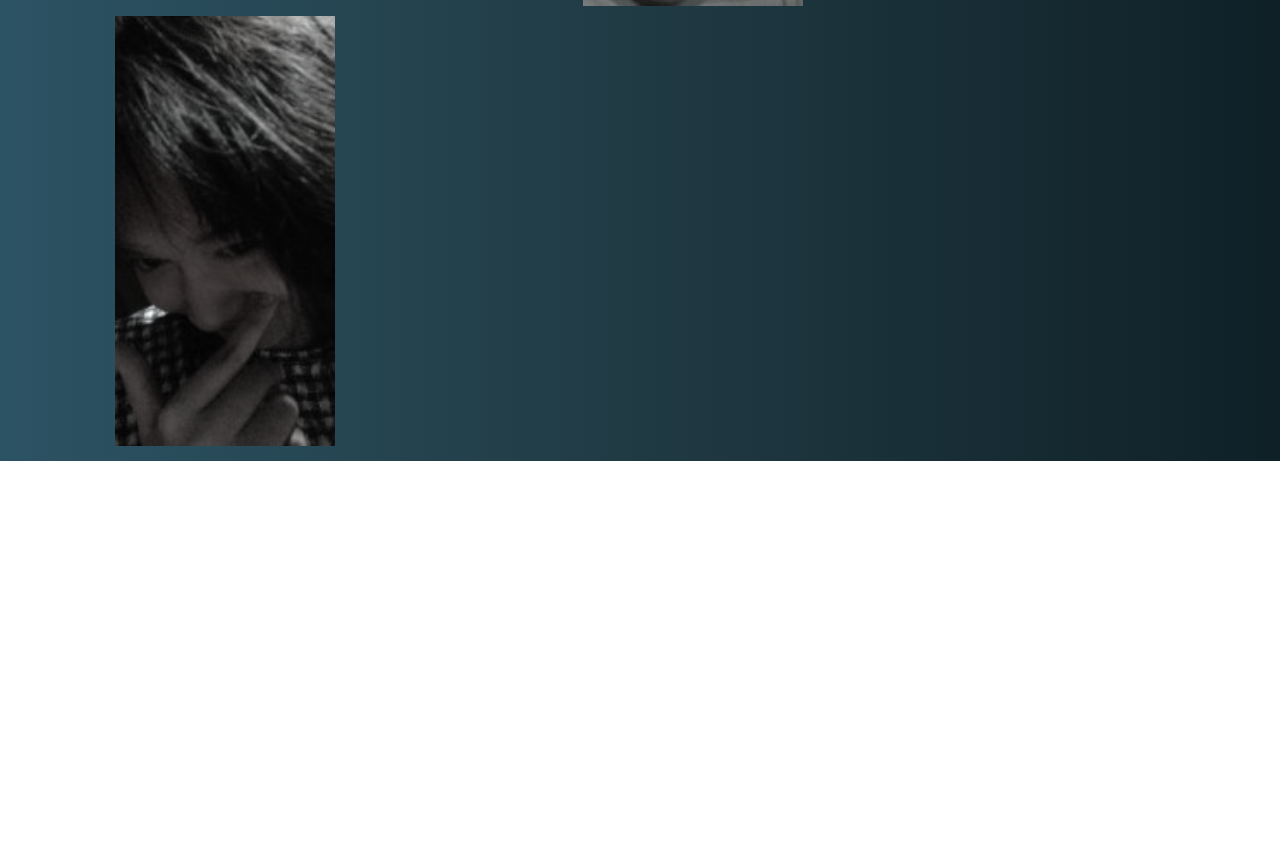
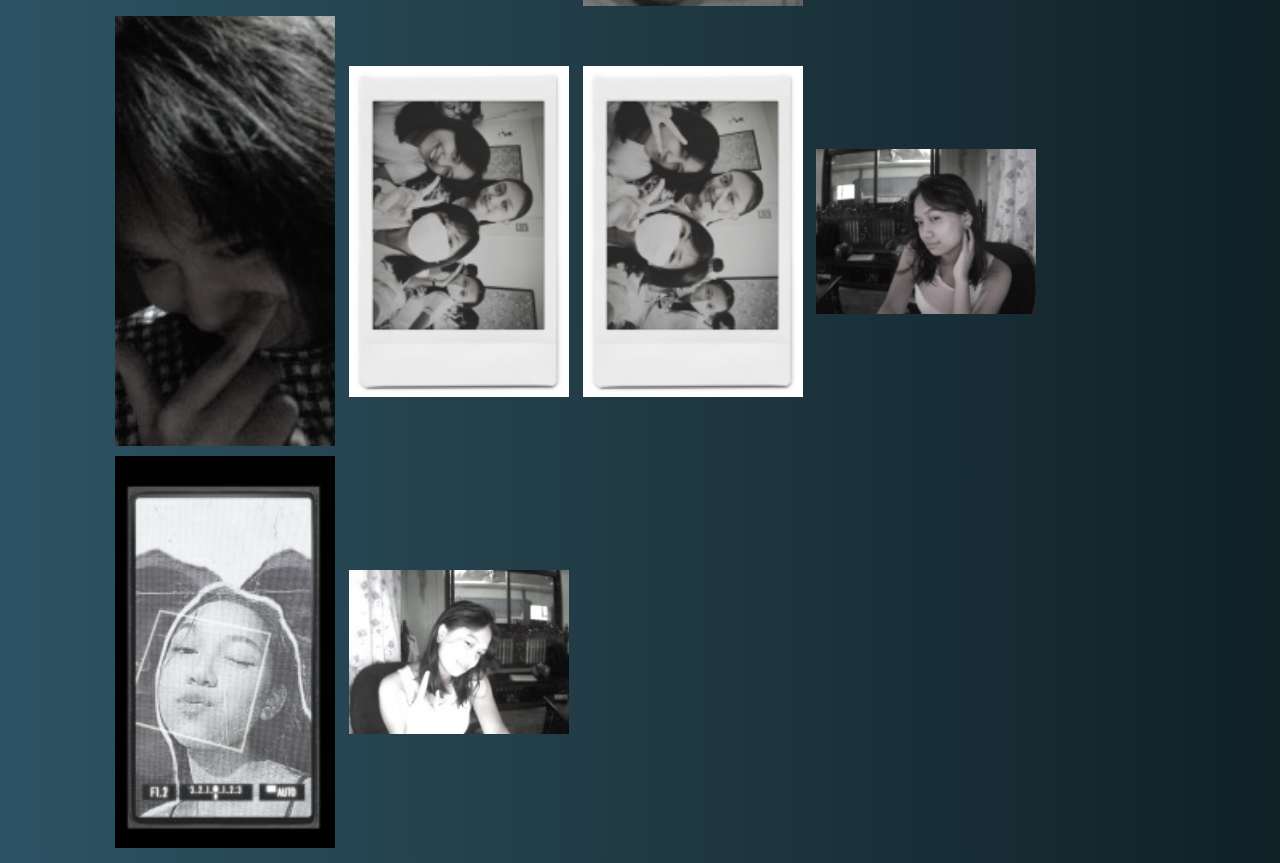
Before and after one commit to datcatto/datcatto.github.io, a plain HTML site: page VHS/saepic.html in a window 1280 px wide. Shown: the part 1055-1918 px from the top of the page. Before the commit the page ends 1516 px from the top, so only its background shows below. Drawn offline with nearby package versions, Linux system fonts and the light colour scheme.

Commit message:
added files

```diff
--- a/VHS/saepic.html
+++ b/VHS/saepic.html
@@ -69,7 +69,11 @@
             <a href="img/pic5.jpg" data-lighbox="mygallery"><img src="img/pic5 (Custom).jpg"></a>
             <a href="img/pic6.jpg" data-lighbox="mygallery"><img src="img/pic6 (Custom).jpg"></a>
             <a href="img/pic7.jpg" data-lighbox="mygallery"><img src="img/pic7 (Custom).jpg"></a>
-
+            <a href="img/pic8.png" data-lighbox="mygallery"><img src="img/pic8 (Custom).png"></a>
+            <a href="img/pic9.png" data-lighbox="mygallery"><img src="img/pic9 (Custom).png"></a>
+            <a href="img/pic10.jpg" data-lighbox="mygallery"><img src="img/pic10 (Custom).jpg"></a>
+            <a href="img/pic11.jpg" data-lighbox="mygallery"><img src="img/pic11 (Custom).jpg"></a>
+            <a href="img/pic12.jpg" data-lighbox="mygallery"><img src="img/pic12 (Custom).jpg"></a>
 
 
 
```
Also changed, not shown: card/index.html (+4 -0 lines), VHS/img/pic10 (Custom).jpg (added), VHS/img/pic10.jpg (added), VHS/img/pic11 (Custom).jpg (added), VHS/img/pic11.jpg (added), VHS/img/pic12 (Custom).jpg (added), VHS/img/pic12.jpg (added), VHS/img/pic8 (Custom).png (added), VHS/img/pic8.png (added), VHS/img/pic9 (Custom).png (added), VHS/img/pic9.png (added).
